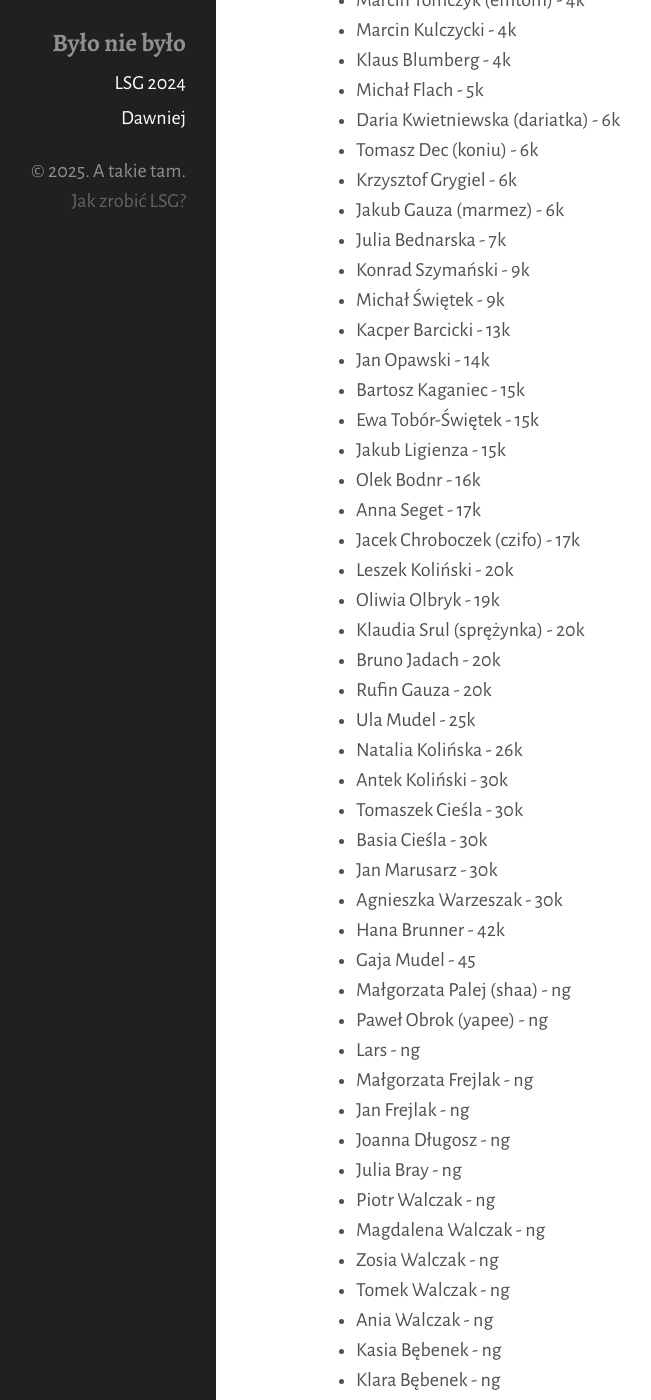
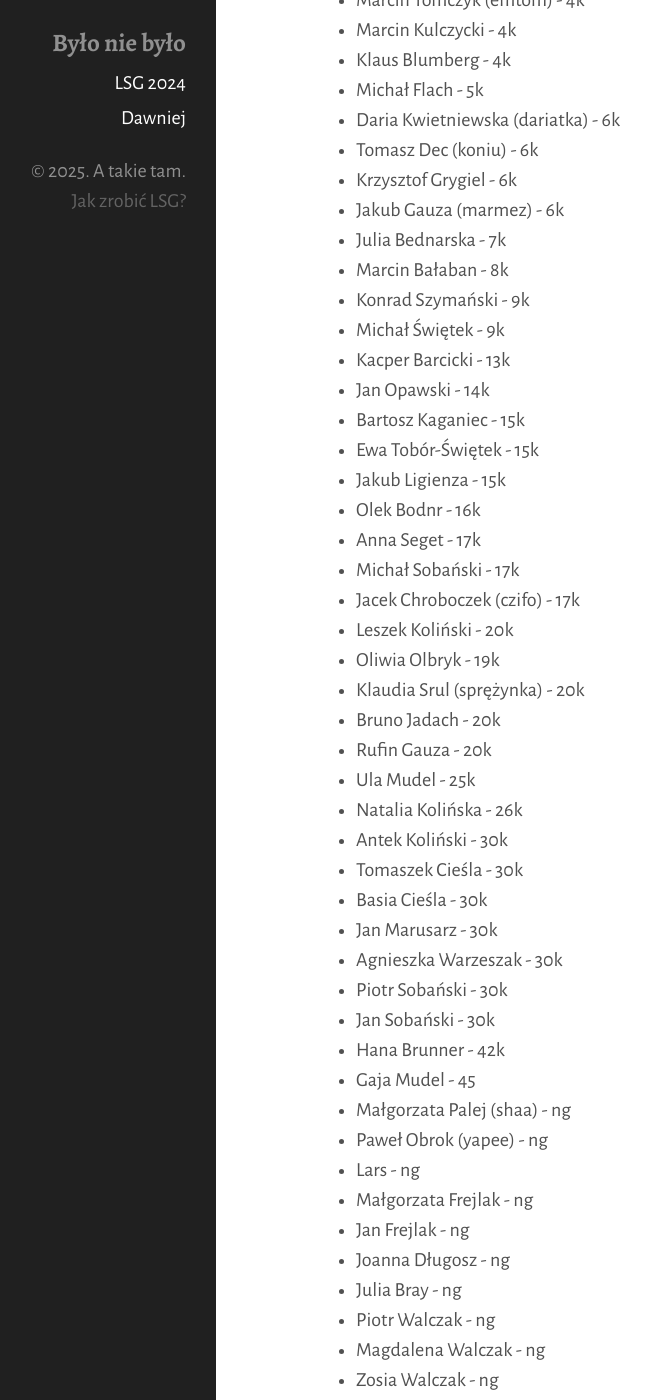
Before and after one commit to tasuki/lsg, a Jekyll site: the page built from _pages/zarejestrowani.md, in a window 1280 px wide and 1400 px high, scrolled down 825 px. Shown: the whole window, without its empty margins (144-795 px from the left). Built offline with Jekyll 4.4.1, drawn with Linux system fonts in a browser that asks for light colours.

Commit message:
Update zarejestrowani.md

```diff
--- a/_pages/zarejestrowani.md
+++ b/_pages/zarejestrowani.md
@@ -38,6 +38,7 @@ Zarejestrowani uczestnicy, mniej więcej według stopnia:
 - Krzysztof Grygiel - 6k
 - Jakub Gauza (marmez) - 6k
 - Julia Bednarska - 7k
+- Marcin Bałaban - 8k
 - Konrad Szymański - 9k
 - Michał Świętek - 9k
 - Kacper Barcicki - 13k
@@ -47,6 +48,7 @@ Zarejestrowani uczestnicy, mniej więcej według stopnia:
 - Jakub Ligienza - 15k
 - Olek Bodnr - 16k
 - Anna Seget - 17k
+- Michał Sobański - 17k
 - Jacek Chroboczek (czifo) - 17k
 - Leszek Koliński - 20k
 - Oliwia Olbryk - 19k
@@ -60,6 +62,8 @@ Zarejestrowani uczestnicy, mniej więcej według stopnia:
 - Basia Cieśla - 30k
 - Jan Marusarz - 30k
 - Agnieszka Warzeszak - 30k
+- Piotr Sobański - 30k
+- Jan Sobański - 30k
 - Hana Brunner - 42k
 - Gaja Mudel - 45
 - Małgorzata Palej (shaa) - ng
```
